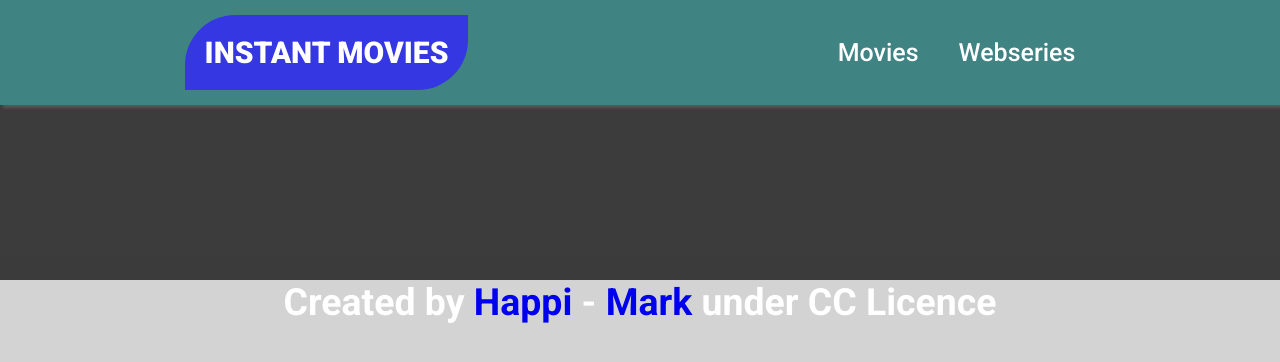
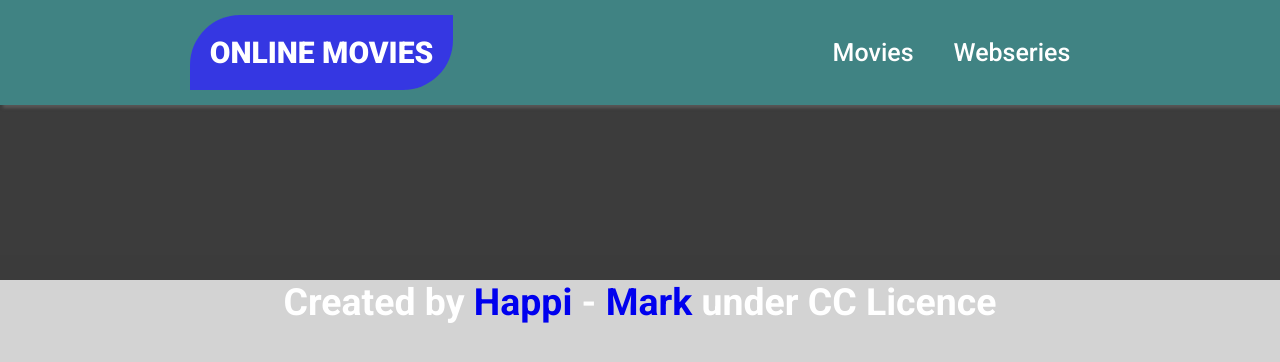
Before and after one commit to gilberthappi/Movie-Site, a website built with webpack: page src/index.html in a window 1280 px wide. Built offline with nearby package versions, Linux system fonts and the light colour scheme.

Commit message:
Update header title

```diff
--- a/src/index.html
+++ b/src/index.html
@@ -14,7 +14,7 @@
   <body>
     <!-- Header part -->
     <header>
-      <a href="index.html" class="logo">INSTANT MOVIES</a>
+      <a href="index.html" class="logo">ONLINE MOVIES</a>
       <nav>
         <ul>
           <li><a href="#"> Movies </a></li>
```
